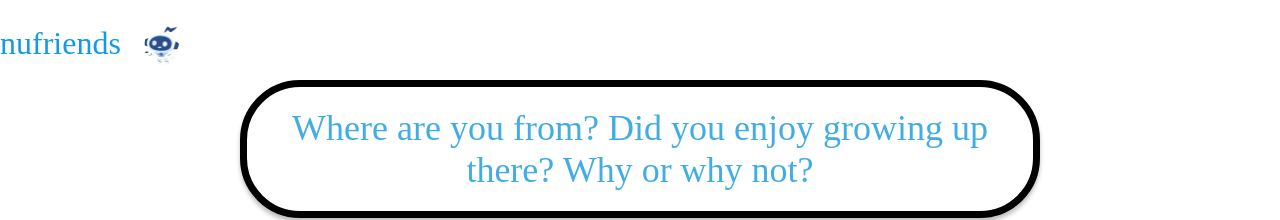
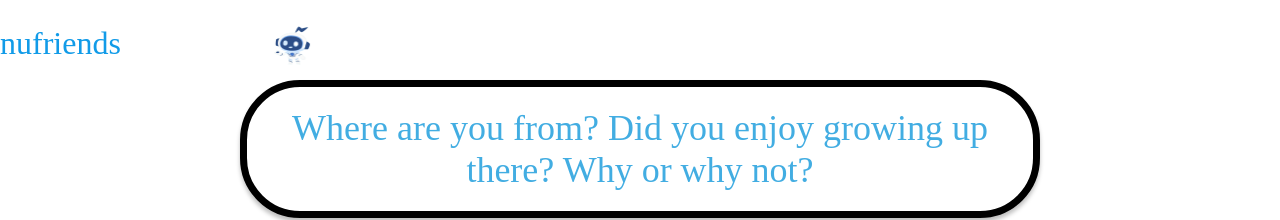
Before and after one commit to jpryor812/nufirends-final-2.2, a Next.js app: page /answer-questions-Q1 in a window 1280 px wide. Shown: the top 220 px of the page. Built offline with nearby package versions, Linux system fonts and the light colour scheme; a web font is replaced by a local one.

Commit message:
Update Q1.module.css

```diff
--- a/pages/answer-questions-Q1/Q1.module.css
+++ b/pages/answer-questions-Q1/Q1.module.css
@@ -31,6 +31,7 @@
 }
 
 .nufriends {
+  width: 262px;
   font-family: 'Suez One', serif;
   font-size: 32px;
   color: #119be8;
@@ -40,7 +41,6 @@
 .robotHeaderImageIcon {
   width: 40px;
   height: 42px;
-  margin-left: 10px;
 }
 
 /* Text Box */
```
